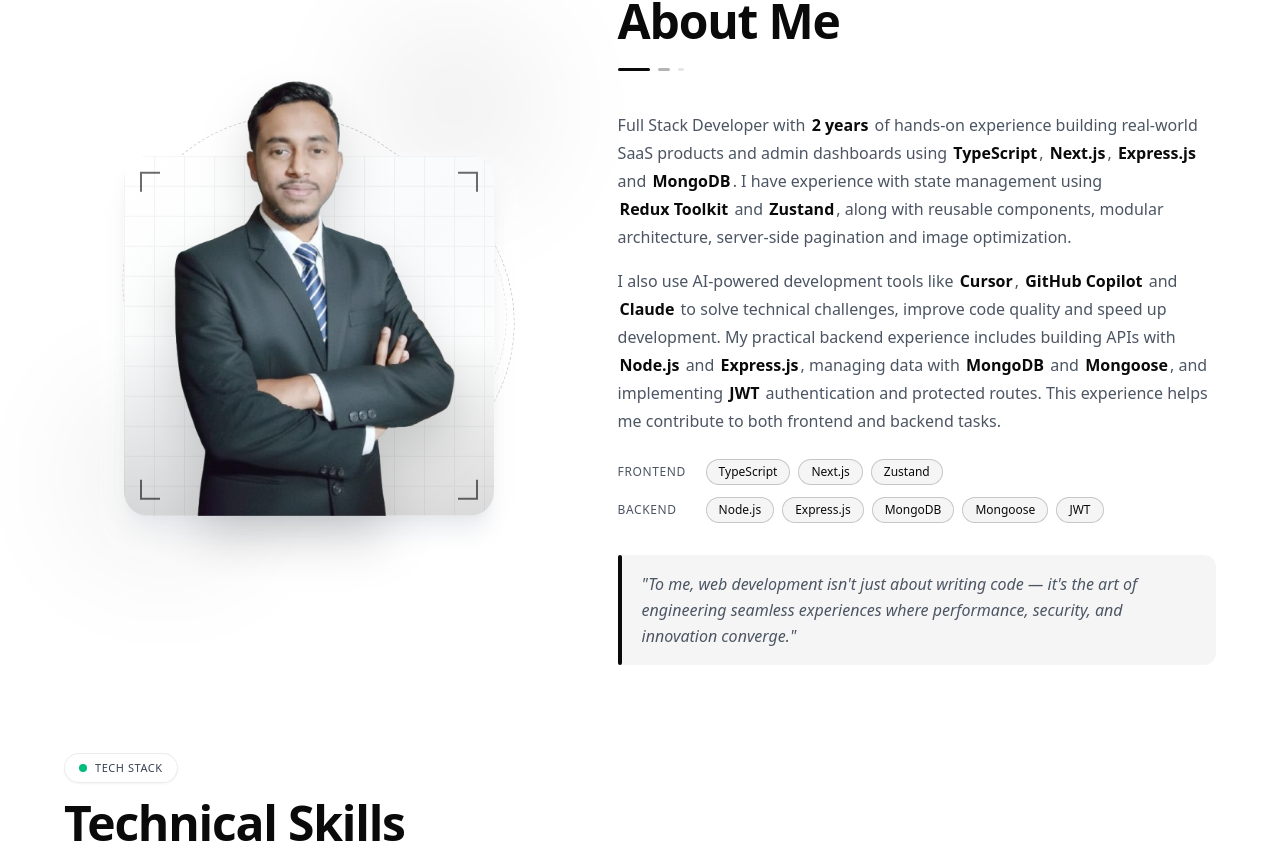
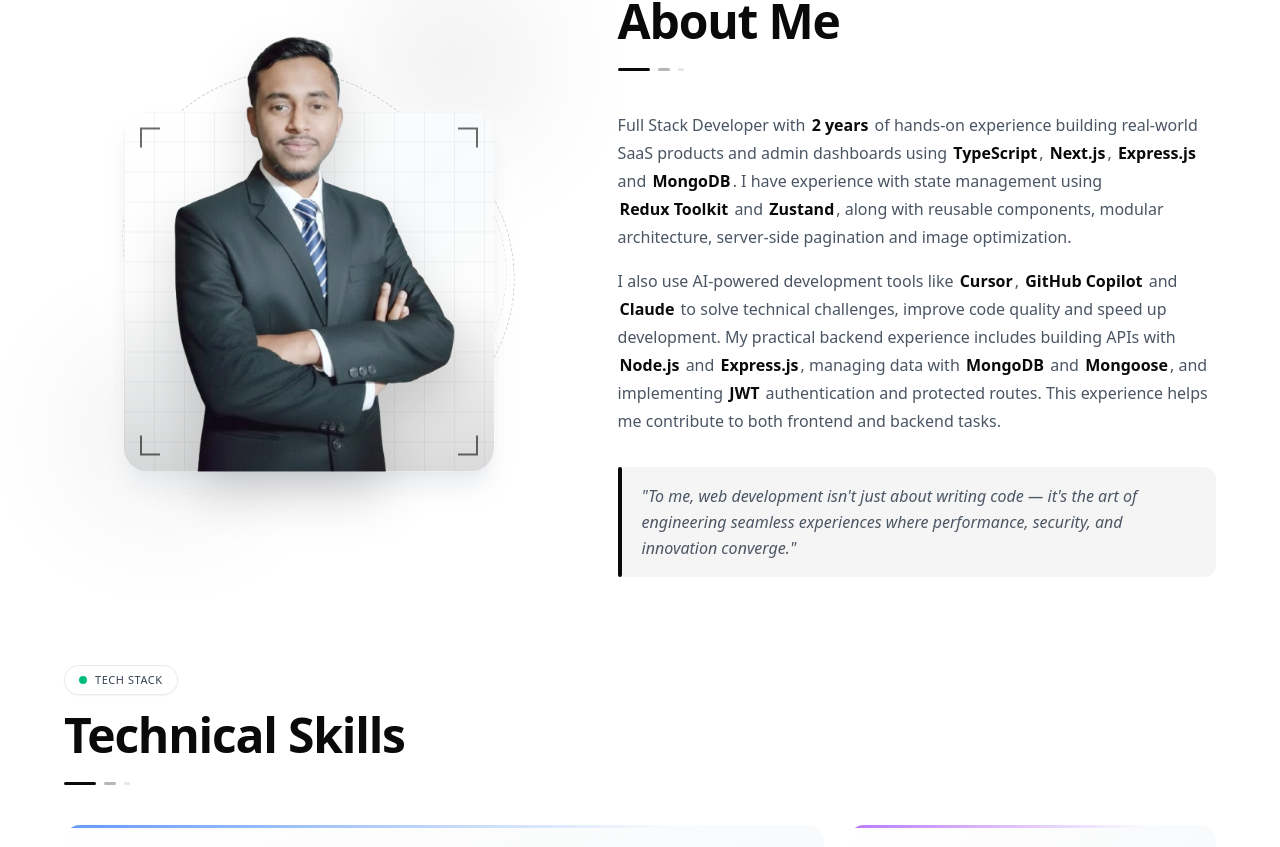
Before and after one commit to Md-Shorif-200/my-portfolio, a Next.js app: page / in a window 1280 px wide. Shown: the part 650-1497 px from the top of the page. Built offline with nearby package versions, Linux system fonts and the light colour scheme.

Commit message:
Update About.jsx

```diff
--- a/src/modules/about/About.jsx
+++ b/src/modules/about/About.jsx
@@ -174,38 +174,6 @@ const About = () => {
                 </motion.p>
               </div>
 
-              {/* Tech groups */}
-              <motion.div
-                variants={itemVariants}
-                className="mt-6 space-y-3"
-              >
-                {techGroups.map((group) => (
-                  <div
-                    key={group.label}
-                    className="flex flex-wrap items-center gap-2"
-                  >
-                    <span className="w-20 shrink-0 text-xs font-medium uppercase tracking-wider text-ds-muted-foreground">
-                      {group.label}
-                    </span>
-                    <motion.ul
-                      className="flex flex-wrap gap-2"
-                      variants={chipsContainerVariants}
-                    >
-                      {group.items.map((item) => (
-                        <motion.li
-                          key={item}
-                          variants={chipVariants}
-                          whileHover={{ y: -2 }}
-                          transition={{ type: "spring", stiffness: 400, damping: 20 }}
-                          className="rounded-full border border-ds-primary/20 bg-ds-primary/[0.04] px-3 py-1 text-xs font-medium text-ds-primary"
-                        >
-                          {item}
-                        </motion.li>
-                      ))}
-                    </motion.ul>
-                  </div>
-                ))}
-              </motion.div>
 
               {/* Quote */}
               <motion.blockquote
```
